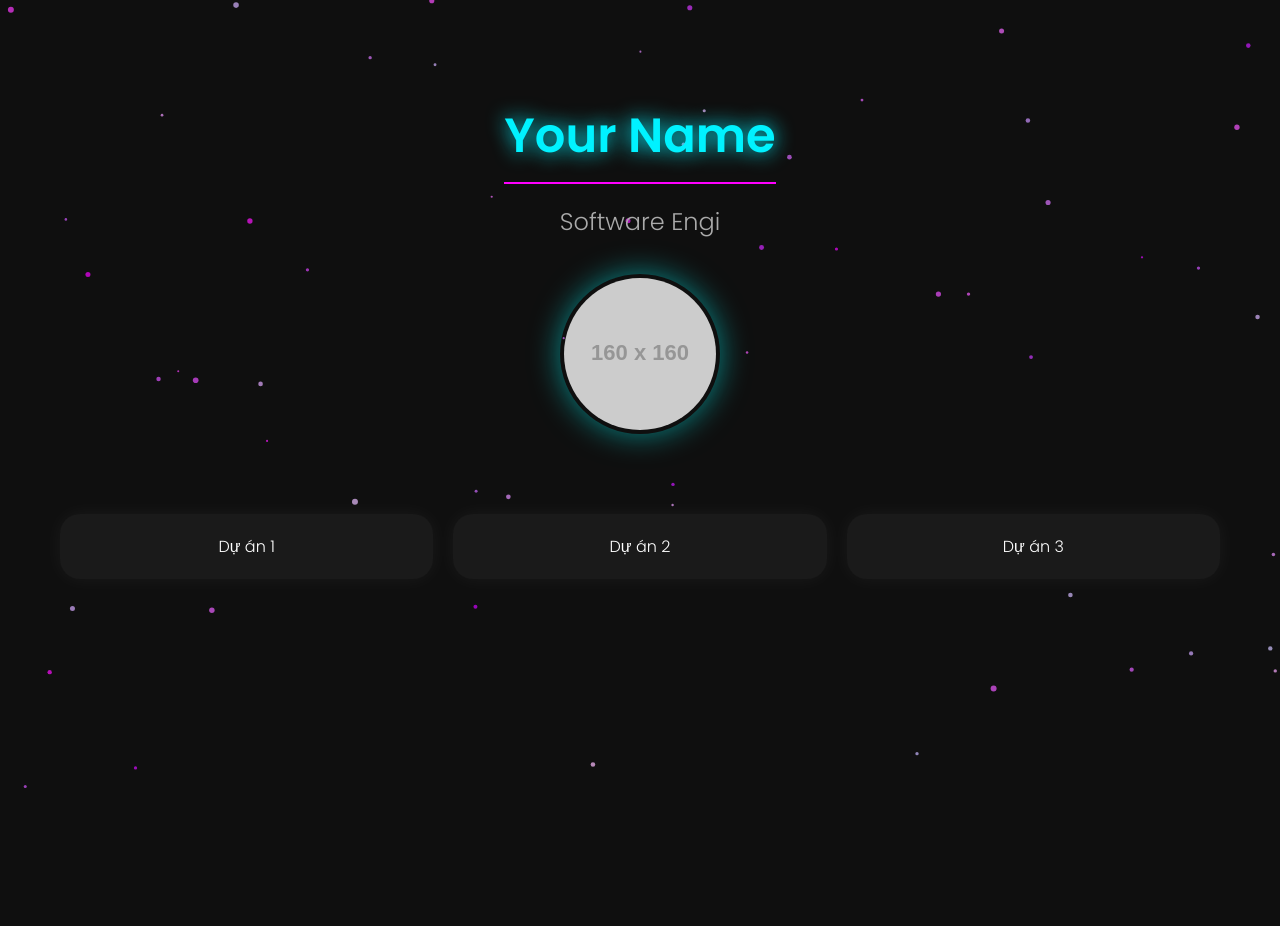
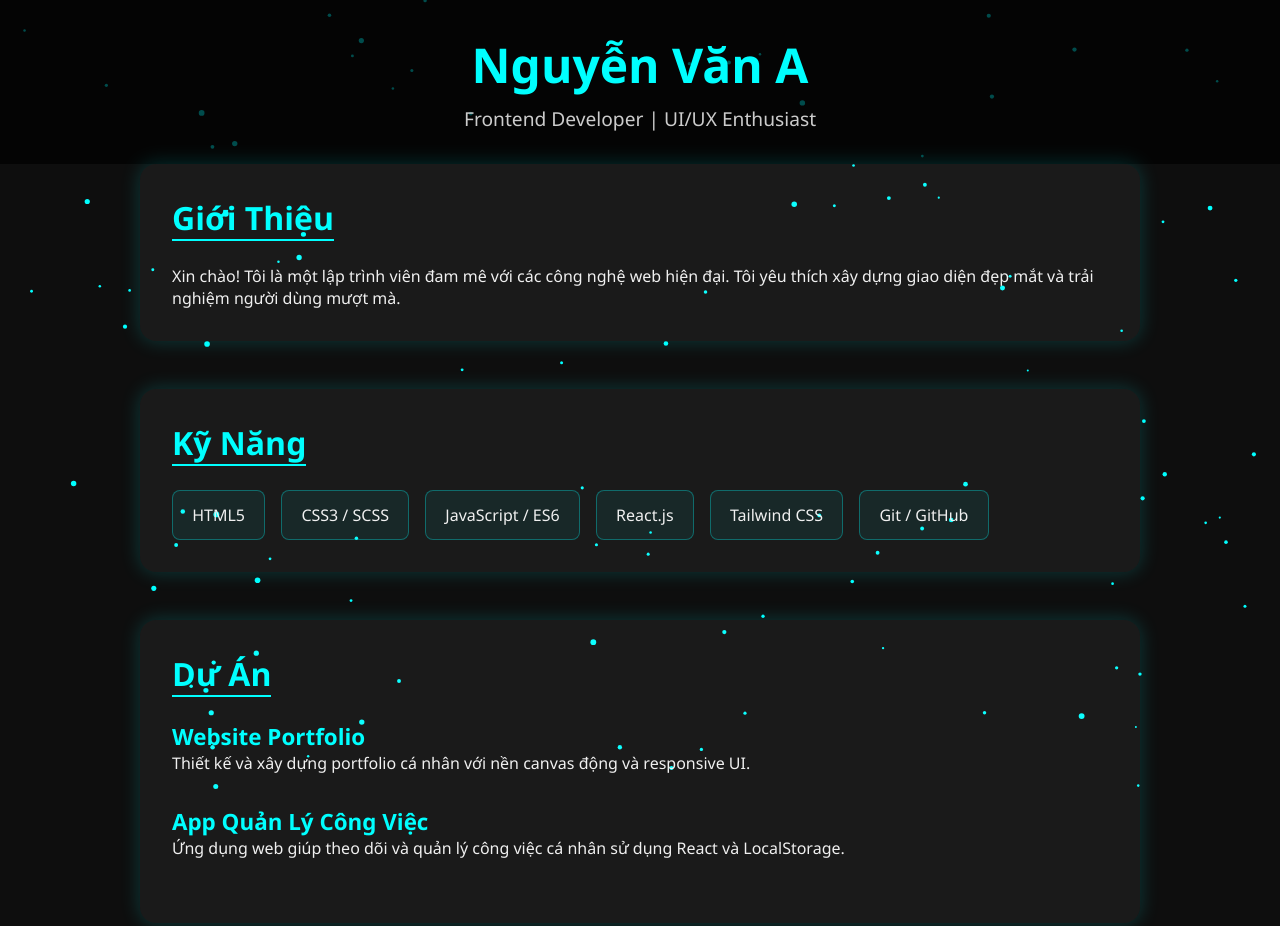
Before and after one commit to ChiHao2108/ChiHao2108.github.io, a plain HTML site: page index.html in a window 1280 px wide. Shown: the top 926 px of the page. Before the commit the page ends 800 px from the top, so only its background shows below. Drawn offline with Linux system fonts and the light colour scheme; placeholder pictures from the web are drawn by us.

Commit message:
Update index.html

```diff
--- a/index.html
+++ b/index.html
@@ -1,155 +1,251 @@
 <!DOCTYPE html>
 <html lang="en">
 <head>
-  <meta charset="UTF-8">
-  <meta name="viewport" content="width=device-width, initial-scale=1.0">
+  <meta charset="UTF-8" />
+  <meta name="viewport" content="width=device-width, initial-scale=1.0"/>
   <title>My Portfolio</title>
-  <link href="https://fonts.googleapis.com/css2?family=Orbitron:wght@500&family=Poppins:wght@300;600&display=swap" rel="stylesheet">
   <style>
+    /* Reset & Base */
     * {
-      margin: 0; padding: 0; box-sizing: border-box;
+      margin: 0;
+      padding: 0;
+      box-sizing: border-box;
+    }
+    html {
+      scroll-behavior: smooth;
     }
     body {
-      background-color: #0f0f0f;
-      font-family: 'Poppins', sans-serif;
-      color: #fff;
+      font-family: 'Segoe UI', sans-serif;
+      color: #f0f0f0;
+      background: #0e0e0e;
       overflow-x: hidden;
+      position: relative;
     }
-    canvas {
+
+    /* Canvas Background */
+    canvas#bg {
       position: fixed;
       top: 0;
       left: 0;
       z-index: -1;
     }
-    .container {
+
+    /* Header */
+    header {
+      padding: 2rem;
       text-align: center;
-      padding: 100px 20px 20px;
+      background: rgba(0, 0, 0, 0.7);
     }
-    h1 {
+    header h1 {
       font-size: 3rem;
-      color: #00f2ff;
-      text-shadow: 0 0 20px #00f2ff;
-      border-bottom: 2px solid #ff00ff;
+      color: #00ffff;
+      margin-bottom: 0.5rem;
+    }
+    header p {
+      color: #ccc;
+      font-size: 1.2rem;
+    }
+
+    /* Section Styling */
+    section {
+      padding: 4rem 2rem;
+      max-width: 1000px;
+      margin: auto;
+    }
+    section h2 {
+      font-size: 2rem;
+      margin-bottom: 1.5rem;
+      color: #00ffff;
+      border-bottom: 2px solid #00ffff;
       display: inline-block;
-      padding-bottom: 10px;
-      margin-bottom: 10px;
     }
-    .typing {
-      font-size: 1.5rem;
-      height: 30px;
-      margin-top: 10px;
-      color: #aaa;
-      font-weight: 300;
+
+    .about, .skills, .projects, .contact {
+      background: rgba(255, 255, 255, 0.05);
+      border-radius: 16px;
+      padding: 2rem;
+      margin-bottom: 3rem;
+      box-shadow: 0 0 20px #00ffff30;
     }
-    .avatar {
-      margin: 40px auto;
-      width: 160px;
-      height: 160px;
-      border-radius: 50%;
-      border: 4px solid transparent;
-      background-image: linear-gradient(#000, #000), radial-gradient(circle at top left, #00f2ff, #ff00ff);
-      background-origin: border-box;
-      background-clip: content-box, border-box;
-      box-shadow: 0 0 30px rgba(0, 255, 255, 0.5);
-      transition: box-shadow 0.3s ease-in-out;
+
+    .skills ul {
+      list-style: none;
+      display: flex;
+      flex-wrap: wrap;
+      gap: 1rem;
     }
-    .avatar:hover {
-      box-shadow: 0 0 40px rgba(255, 0, 255, 0.8);
+
+    .skills li {
+      background: #00ffff10;
+      padding: 0.8rem 1.2rem;
+      border-radius: 8px;
+      border: 1px solid #00ffff50;
     }
-    .projects {
-      display: grid;
-      grid-template-columns: repeat(auto-fit, minmax(250px, 1fr));
-      gap: 20px;
-      padding: 40px;
+
+    .projects .project {
+      margin-bottom: 2rem;
     }
-    .project-card {
-      background: #1a1a1a;
-      padding: 20px;
-      border-radius: 20px;
-      transition: transform 0.3s;
-      perspective: 1000px;
-      box-shadow: 0 0 20px rgba(255,255,255,0.05);
+
+    .projects .project h3 {
+      font-size: 1.4rem;
+      color: #00ffff;
     }
-    .project-card:hover {
-      transform: rotateY(10deg) rotateX(5deg) scale(1.03);
+
+    .contact form {
+      display: flex;
+      flex-direction: column;
+      gap: 1rem;
+    }
+
+    .contact input, .contact textarea {
+      padding: 1rem;
+      background: #111;
+      border: 1px solid #00ffff50;
+      border-radius: 8px;
+      color: #fff;
+      font-size: 1rem;
+    }
+
+    .contact button {
+      background: #00ffff;
+      color: #000;
+      padding: 1rem;
+      border: none;
+      border-radius: 8px;
+      font-weight: bold;
+      cursor: pointer;
+      transition: background 0.3s ease;
+    }
+
+    .contact button:hover {
+      background: #00cccc;
+    }
+
+    footer {
+      text-align: center;
+      padding: 2rem;
+      color: #888;
+      font-size: 0.9rem;
+    }
+
+    @media (max-width: 600px) {
+      header h1 {
+        font-size: 2rem;
+      }
     }
   </style>
 </head>
 <body>
   <canvas id="bg"></canvas>
-  <div class="container">
-    <h1>Your Name</h1>
-    <div class="typing" id="typing"></div>
-    <div class="avatar" style="background-image: url('https://via.placeholder.com/160'); background-size: cover;"></div>
-    <div class="projects">
-      <div class="project-card">Dự án 1</div>
-      <div class="project-card">Dự án 2</div>
-      <div class="project-card">Dự án 3</div>
+  <header>
+    <h1>Nguyễn Văn A</h1>
+    <p>Frontend Developer | UI/UX Enthusiast</p>
+  </header>
+
+  <section class="about">
+    <h2>Giới Thiệu</h2>
+    <p>
+      Xin chào! Tôi là một lập trình viên đam mê với các công nghệ web hiện đại. Tôi yêu thích xây dựng giao diện đẹp mắt và trải nghiệm người dùng mượt mà.
+    </p>
+  </section>
+
+  <section class="skills">
+    <h2>Kỹ Năng</h2>
+    <ul>
+      <li>HTML5</li>
+      <li>CSS3 / SCSS</li>
+      <li>JavaScript / ES6</li>
+      <li>React.js</li>
+      <li>Tailwind CSS</li>
+      <li>Git / GitHub</li>
+    </ul>
+  </section>
+
+  <section class="projects">
+    <h2>Dự Án</h2>
+    <div class="project">
+      <h3>Website Portfolio</h3>
+      <p>Thiết kế và xây dựng portfolio cá nhân với nền canvas động và responsive UI.</p>
     </div>
-  </div>
+    <div class="project">
+      <h3>App Quản Lý Công Việc</h3>
+      <p>Ứng dụng web giúp theo dõi và quản lý công việc cá nhân sử dụng React và LocalStorage.</p>
+    </div>
+  </section>
+
+  <section class="contact">
+    <h2>Liên Hệ</h2>
+    <form>
+      <input type="text" placeholder="Họ và tên" required>
+      <input type="email" placeholder="Email" required>
+      <textarea rows="5" placeholder="Nội dung..." required></textarea>
+      <button type="submit">Gửi</button>
+    </form>
+  </section>
+
+  <footer>
+    © 2025 Nguyễn Văn A. All rights reserved.
+  </footer>
+
   <script>
-    const words = ["Web Developer", "Software Engineer", "Creative Coder"];
-    let i = 0, j = 0, isDeleting = false, currentText = '', speed = 100;
-
-    function typeEffect() {
-      const typingElement = document.getElementById("typing");
-      if (i < words.length) {
-        if (!isDeleting && j <= words[i].length) {
-          currentText = words[i].substring(0, j++);
-        } else if (isDeleting && j >= 0) {
-          currentText = words[i].substring(0, j--);
-        }
-        typingElement.innerHTML = currentText;
-
-        if (!isDeleting && j === words[i].length) {
-          isDeleting = true;
-          speed = 80;
-          setTimeout(typeEffect, 1000);
-        } else if (isDeleting && j === 0) {
-          isDeleting = false;
-          i = (i + 1) % words.length;
-          speed = 120;
-          setTimeout(typeEffect, 200);
-        } else {
-          setTimeout(typeEffect, speed);
-        }
-      }
-    }
-    typeEffect();
-
+    // Canvas Particle Animation
     const canvas = document.getElementById("bg");
     const ctx = canvas.getContext("2d");
     canvas.width = window.innerWidth;
     canvas.height = window.innerHeight;
 
-    const particles = Array.from({ length: 60 }, () => ({
-      x: Math.random() * canvas.width,
-      y: Math.random() * canvas.height,
-      r: Math.random() * 2 + 1,
-      dx: (Math.random() - 0.5) * 0.8,
-      dy: (Math.random() - 0.5) * 0.8
-    }));
+    const particles = [];
 
-    function animateParticles() {
+    class Particle {
+      constructor() {
+        this.x = Math.random() * canvas.width;
+        this.y = Math.random() * canvas.height;
+        this.size = Math.random() * 2 + 1;
+        this.speedX = Math.random() * 1 - 0.5;
+        this.speedY = Math.random() * 1 - 0.5;
+      }
+
+      update() {
+        this.x += this.speedX;
+        this.y += this.speedY;
+
+        // Wrap around edges
+        if (this.x > canvas.width) this.x = 0;
+        if (this.x < 0) this.x = canvas.width;
+        if (this.y > canvas.height) this.y = 0;
+        if (this.y < 0) this.y = canvas.height;
+      }
+
+      draw() {
+        ctx.fillStyle = "#00ffff";
+        ctx.beginPath();
+        ctx.arc(this.x, this.y, this.size, 0, Math.PI * 2);
+        ctx.fill();
+      }
+    }
+
+    function initParticles() {
+      for (let i = 0; i < 100; i++) {
+        particles.push(new Particle());
+      }
+    }
+
+    function animate() {
       ctx.clearRect(0, 0, canvas.width, canvas.height);
       particles.forEach(p => {
-        p.x += p.dx;
-        p.y += p.dy;
-        if (p.x < 0 || p.x > canvas.width) p.dx *= -1;
-        if (p.y < 0 || p.y > canvas.height) p.dy *= -1;
-        ctx.beginPath();
-        ctx.arc(p.x, p.y, p.r, 0, Math.PI * 2);
-        ctx.fillStyle = `rgba(${200 + Math.random() * 55}, ${0 + Math.random() * 200}, 255, 0.7)`;
-        ctx.fill();
+        p.update();
+        p.draw();
       });
-      requestAnimationFrame(animateParticles);
+      requestAnimationFrame(animate);
     }
-    animateParticles();
 
-    window.addEventListener("resize", () => {
+    window.addEventListener('resize', () => {
       canvas.width = window.innerWidth;
       canvas.height = window.innerHeight;
     });
+
+    initParticles();
+    animate();
   </script>
 </body>
 </html>
```
